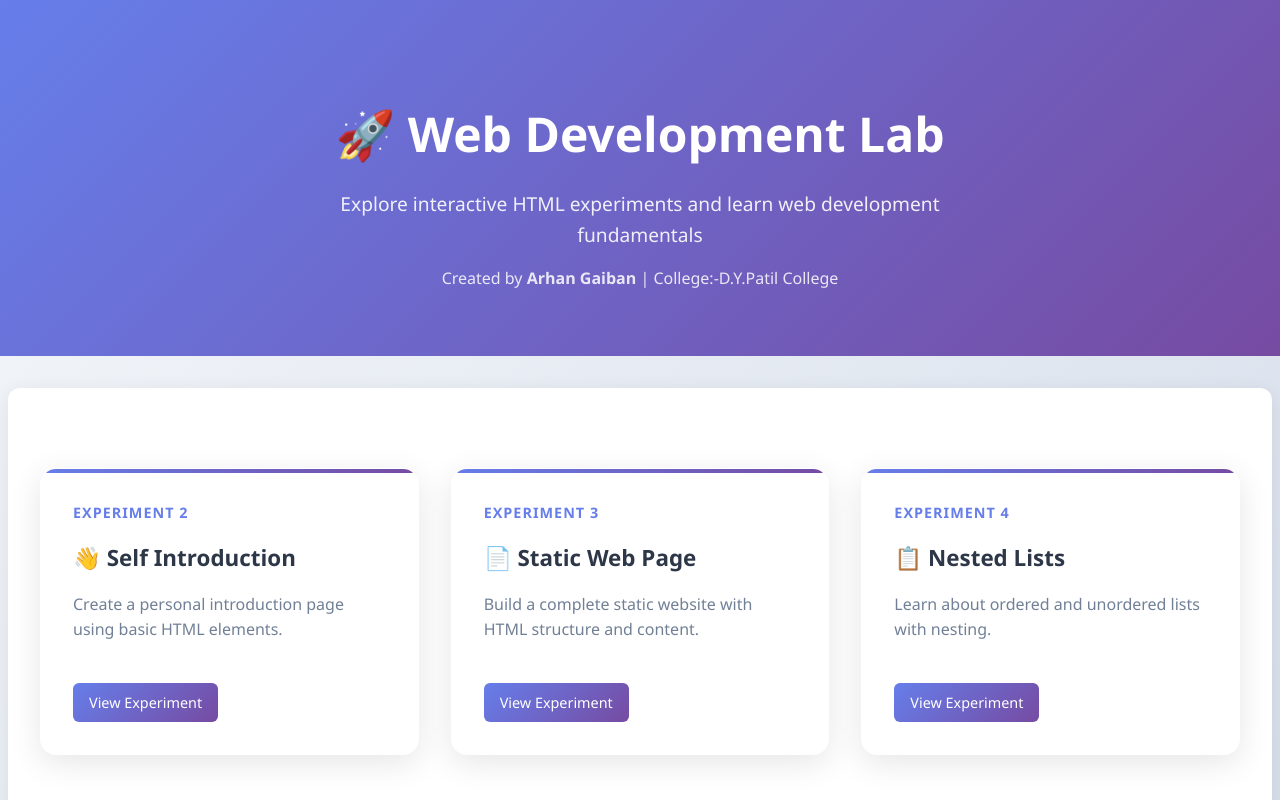
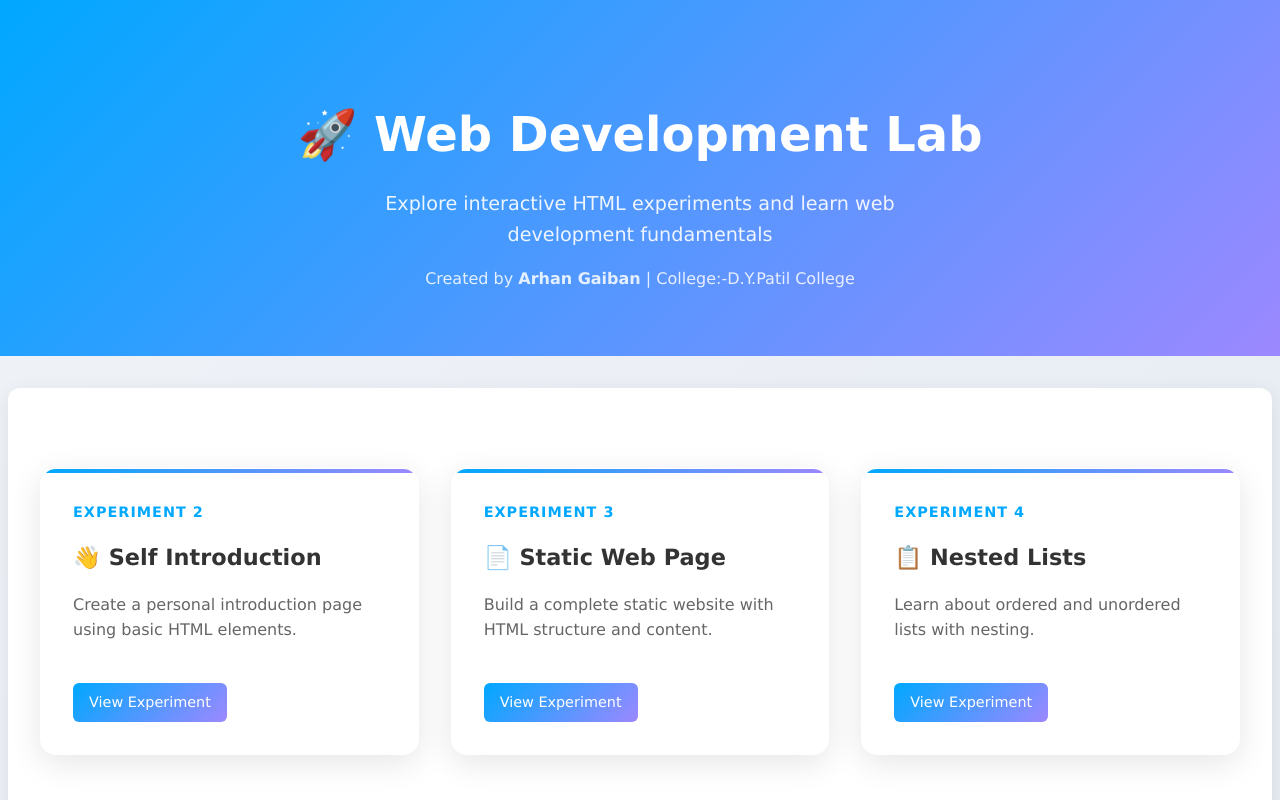
Before and after one commit to arhan8677/web-development, a plain HTML site: page index.html in a window 1280 px wide. Shown: the top 800 px of the page. Drawn offline with Linux system fonts and the light colour scheme.

Commit message:
Update colors and fonts for a unique look

```diff
--- a/Experiment 10/style.css
+++ b/Experiment 10/style.css
@@ -7,15 +7,15 @@
 body {
     margin: 0;
     padding: 0;
-    background: #ccc; /* outside page */
-    font-family: 'Segoe UI', sans-serif;
+    background: #bbbbbb; /* outside page */
+    font-family: 'Verdana', sans-serif;
 }
 
 /* A4 CONTAINER */
 .resume {
     width: 210mm;
     min-height: 297mm;
-    background: white;
+    background: #ffffff;
     margin: auto;
     padding: 20mm;
     box-sizing: border-box;
@@ -24,7 +24,7 @@ body {
 /* HEADER */
 .header {
     text-align: center;
-    border-bottom: 2px solid #2563eb;
+    border-bottom: 2px solid #ff4757;
     padding-bottom: 10px;
 }
 
@@ -66,7 +66,7 @@ body {
 
 .section h2 {
     font-size: 15px;
-    color: #2563eb;
+    color: #ff4757;
     margin-bottom: 8px;
 }
 
--- a/index.html
+++ b/index.html
@@ -8,7 +8,8 @@
     <link rel="stylesheet" href="nav-style.css">
     <style>
         body {
-            background: linear-gradient(135deg, #f5f7fa 0%, #c3cfe2 100%);
+            font-family: 'Verdana', sans-serif;
+            background: linear-gradient(135deg, #f0f3f8 0%, #e1e8f0 100%);
             min-height: 100vh;
             padding: 0;
         }
@@ -16,8 +17,8 @@
         .hero {
             text-align: center;
             padding: 4rem 2rem;
-            background: linear-gradient(135deg, #667eea 0%, #764ba2 100%);
-            color: white;
+            background: linear-gradient(135deg, #00a8ff 0%, #9c88ff 100%);
+            color: #ffffff;
             margin-bottom: 2rem;
         }
 
@@ -48,7 +49,7 @@
         }
 
         .experiment-card {
-            background: white;
+            background: #ffffff;
             border-radius: 16px;
             padding: 2rem;
             box-shadow: 0 8px 32px rgba(0, 0, 0, 0.1);
@@ -65,7 +66,7 @@
             left: 0;
             right: 0;
             height: 4px;
-            background: linear-gradient(90deg, #667eea, #764ba2);
+            background: linear-gradient(90deg, #00a8ff, #9c88ff);
         }
 
         .experiment-card:hover {
@@ -75,14 +76,14 @@
 
         .experiment-card h3 {
             margin-top: 0;
-            color: #2d3748;
+            color: #333333;
             font-size: 1.4rem;
             font-weight: 600;
             margin-bottom: 0.5rem;
         }
 
         .experiment-card .experiment-number {
-            color: #667eea;
+            color: #00a8ff;
             font-weight: 700;
             font-size: 0.9rem;
             text-transform: uppercase;
@@ -92,7 +93,7 @@
         }
 
         .experiment-card p {
-            color: #718096;
+            color: #666666;
             margin-bottom: 1.5rem;
             line-height: 1.6;
         }
@@ -118,7 +119,7 @@
         .footer {
             text-align: center;
             padding: 2rem;
-            color: #718096;
+            color: #666666;
             border-top: 1px solid #e2e8f0;
             margin-top: 4rem;
         }
--- a/nav-style.css
+++ b/nav-style.css
@@ -1,7 +1,7 @@
 /* Navigation Styles */
 .nav-header {
-    background: linear-gradient(135deg, #667eea 0%, #764ba2 100%);
-    color: white;
+    background: linear-gradient(135deg, #00a8ff 0%, #9c88ff 100%);
+    color: #ffffff;
     padding: 1rem 2rem;
     display: flex;
     justify-content: space-between;
@@ -24,7 +24,7 @@
 }
 
 .back-btn, .nav-btn {
-    color: white;
+    color: #ffffff;
     text-decoration: none;
     padding: 0.5rem 1rem;
     border-radius: 6px;
@@ -42,7 +42,7 @@
 body {
     margin: 0;
     padding: 0;
-    font-family: 'Segoe UI', Tahoma, Geneva, Verdana, sans-serif;
+    font-family: 'Verdana', Arial, Geneva, Verdana, sans-serif;
     line-height: 1.6;
 }
 
@@ -51,7 +51,7 @@ body {
     max-width: 1200px;
     margin: 2rem auto;
     padding: 2rem;
-    background: white;
+    background: #ffffff;
     border-radius: 12px;
     box-shadow: 0 4px 20px rgba(0, 0, 0, 0.08);
 }
@@ -60,8 +60,8 @@ body {
 .btn {
     display: inline-block;
     padding: 0.75rem 1.5rem;
-    background: linear-gradient(135deg, #667eea 0%, #764ba2 100%);
-    color: white;
+    background: linear-gradient(135deg, #00a8ff 0%, #9c88ff 100%);
+    color: #ffffff;
     text-decoration: none;
     border-radius: 8px;
     transition: all 0.3s ease;
@@ -77,7 +77,7 @@ body {
 
 /* Card Styles for Index */
 .experiment-card {
-    background: white;
+    background: #ffffff;
     border-radius: 12px;
     padding: 1.5rem;
     margin: 1rem 0;
@@ -93,11 +93,11 @@ body {
 
 .experiment-card h3 {
     margin-top: 0;
-    color: #2d3748;
+    color: #333333;
 }
 
 .experiment-card p {
-    color: #718096;
+    color: #666666;
     margin-bottom: 1rem;
 }
 
```
Also changed, not shown: Experiment 6/frames.html (+5 -4 lines), Experiment 7/link.html (+8 -7 lines), Experiment 8/table1.html (+7 -6 lines), Experiment 8/table2.html (+7 -6 lines), Experiment 8/table3.html (+9 -8 lines), Experiment 9/form.html (+4 -3 lines), Experiment 9/form1.html (+3 -2 lines), Experimentno11/index.html (+10 -9 lines), Experimentno12/index.html (+10 -9 lines), Experimentno13/index.html (+9 -8 lines), experientno2.html (+5 -4 lines), experimentno4.html (+6 -5 lines), experimentno5.html (+11 -10 lines), exprimentno3.html (+6 -5 lines).
